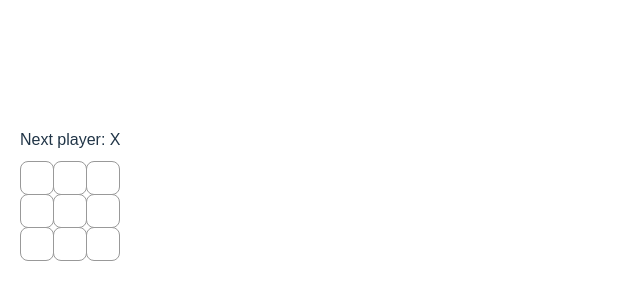
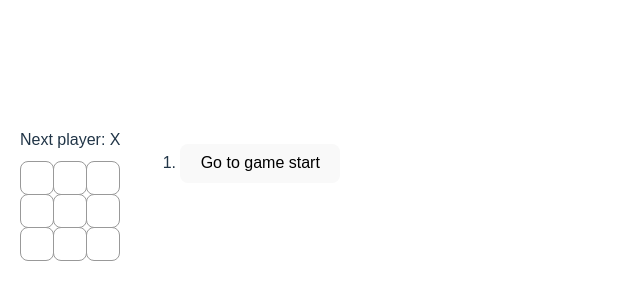
Before and after one commit to CaitlinPedraja/cse204lab, a React (Vite) app in the folder my-react-app/: page / in a window 1280 px wide. Shown: the part 226-526 px from the top of the page, without its empty margins (0-640 px from the left). Built offline with nearby package versions, Linux system fonts and the light colour scheme.

Commit message:
update moves frontend

```diff
--- a/my-react-app/src/App.jsx
+++ b/my-react-app/src/App.jsx
@@ -80,7 +80,7 @@ export default function Game() {
         <Board xIsNext={xIsNext} squares={currentSquares} onPlay={handlePlay} />
       </div>
       <div className="game-info">
-        <ol>{/*TODO*/}</ol>
+      <ol>{moves}</ol>
       </div>
     </div>
   );
```
